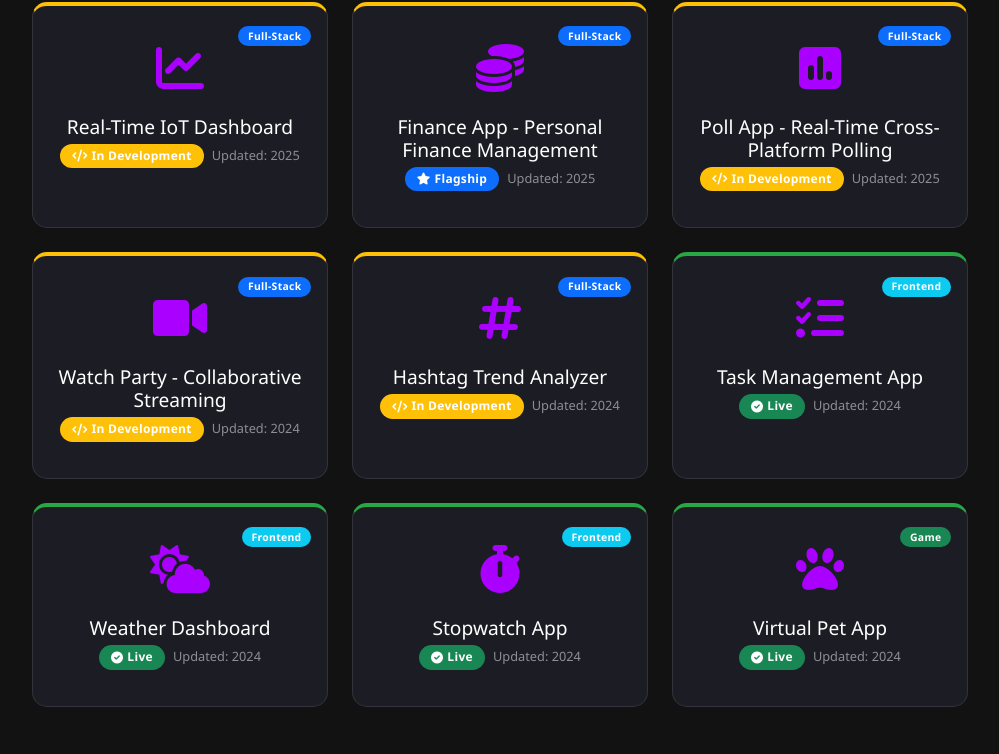
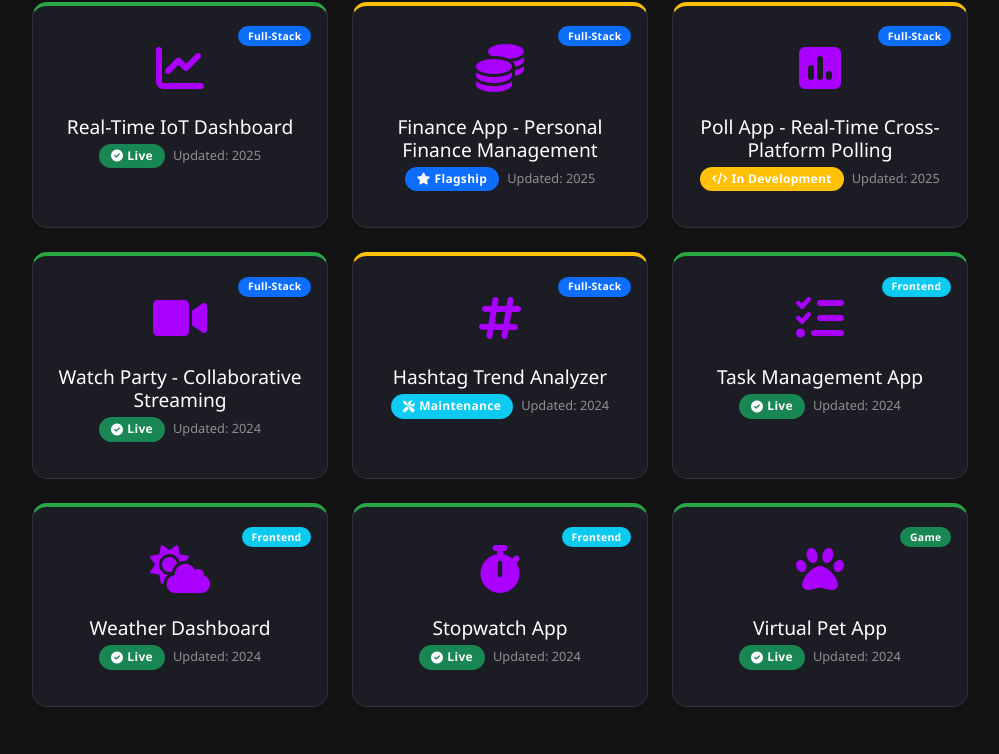
Before and after one commit to AlperDog/portfolio, a React (Create React App) app: page / in a window 1280 px wide. Shown: the part 3492-4246 px from the top of the page, without its empty margins (140-1139 px from the left). Built offline with nearby package versions, Linux system fonts and the light colour scheme.

Commit message:
Update project statuses in DeployedProjects component to reflect current state: change two projects to 'Live' and one to 'Maintenance'.

```diff
--- a/src/components/DeployedProjects.tsx
+++ b/src/components/DeployedProjects.tsx
@@ -12,7 +12,7 @@ const DeployedProjects: React.FC = () => {
       demoLink: "https://github.com/AlperDog/Real-Time-IoT-Dashboard",
       githubLink: "https://github.com/AlperDog/Real-Time-IoT-Dashboard",
       image: "fas fa-chart-line",
-      status: "In Development",
+      status: "Live",
       lastUpdated: "2025",
       features: [
         "Real-time Data Streaming",
@@ -72,7 +72,7 @@ const DeployedProjects: React.FC = () => {
       demoLink: "https://github.com/AlperDog/watch-party",
       githubLink: "https://github.com/AlperDog/watch-party",
       image: "fas fa-video",
-      status: "In Development",
+      status: "Live",
       lastUpdated: "2024",
       features: ["Real-time Sync", "WebRTC", "Live Chat", "Room Management"],
       category: "Full-Stack"
@@ -85,7 +85,7 @@ const DeployedProjects: React.FC = () => {
       demoLink: "https://github.com/AlperDog/hashtag-analyzer",
       githubLink: "https://github.com/AlperDog/hashtag-analyzer",
       image: "fas fa-hashtag",
-      status: "In Development",
+      status: "Maintenance",
       lastUpdated: "2024",
       features: ["Real-time Analysis", "Multi-platform", "AI Integration", "Data Visualization"],
       category: "Full-Stack"
```
